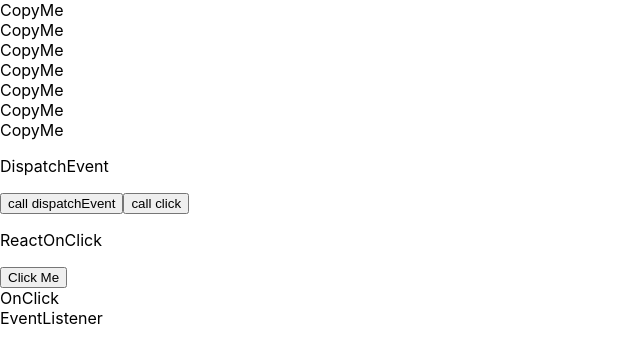
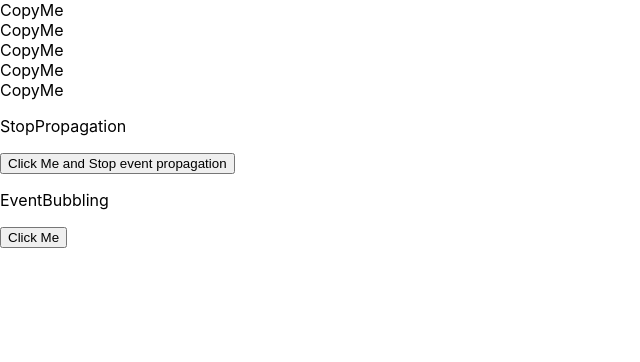
Before and after one commit to acinlee/react_study, a React (Create React App) app: page / in a window 1280 px wide. Shown: the top 362 px of the page, without its empty margins (0-640 px from the left). Built offline with nearby package versions, Linux system fonts and the light colour scheme.

Commit message:
이벤트 버블링 과 캡처링

```diff
--- a/src/App.tsx
+++ b/src/App.tsx
@@ -41,10 +41,10 @@ export default function App() {
             <VariousInputs/>
             <StopPropagation/>
             <EventBubbling/>
-            <DispatchEvent/>
-            <ReactOnClick/>
-            <OnClick/>
-            <EventListener/>
+            {/*<DispatchEvent/>*/}
+            {/*<ReactOnClick/>*/}
+            {/*<OnClick/>*/}
+            {/*<EventListener/>*/}
         </div>
     )
 }
--- a/src/pages/EventBubbling.tsx
+++ b/src/pages/EventBubbling.tsx
@@ -1,3 +1,20 @@
-export default function CopyMe() {
-    return <div>CopyMe</div>
+import type {SyntheticEvent} from "react";
+
+export default function EventBubbling() {
+    const onDivClick = (e: SyntheticEvent) => {
+        const {isTrusted, target, bubbles, currentTarget} = e
+        console.log('click event bubbles on <div>', isTrusted, target, bubbles, currentTarget)
+    }
+
+    const onButtonClick = (e: SyntheticEvent) => {
+        const {isTrusted, target, bubbles} = e
+        console.log('click event starts at <button>', isTrusted, target, bubbles)
+    }
+
+    return (
+        <div onClick={onDivClick}>
+            <p>EventBubbling</p>
+            <button onClick={onButtonClick}>Click Me</button>
+        </div>
+    )
 }
--- a/src/pages/StopPropagation.tsx
+++ b/src/pages/StopPropagation.tsx
@@ -1,3 +1,14 @@
-export default function CopyMe() {
-    return <div>CopyMe</div>
+import type {SyntheticEvent} from "react";
+
+export default function StopPropagation() {
+    const onDivClick = (e: SyntheticEvent) => console.log('click event bubbles on <div>')
+    const onButtonClick = (e: SyntheticEvent) => {
+        console.log('mouse click occurs on <button> and call stopPropagation')
+        e.stopPropagation()
+    }
+
+    return <div onClick={onDivClick}>
+        <p>StopPropagation</p>
+        <button onClick={onButtonClick}>Click Me and Stop event propagation</button>
+    </div>
 }
```
